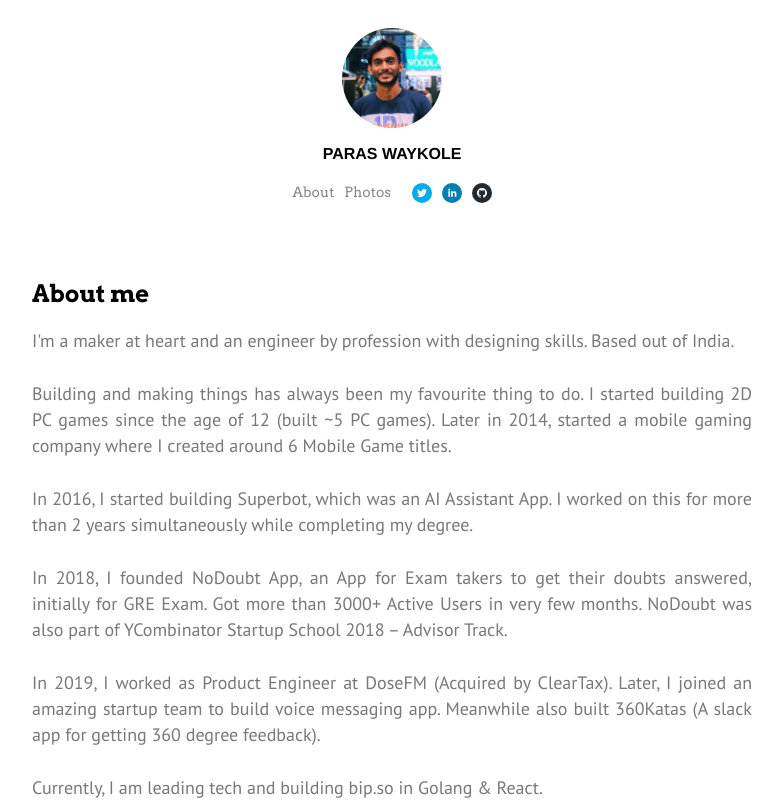
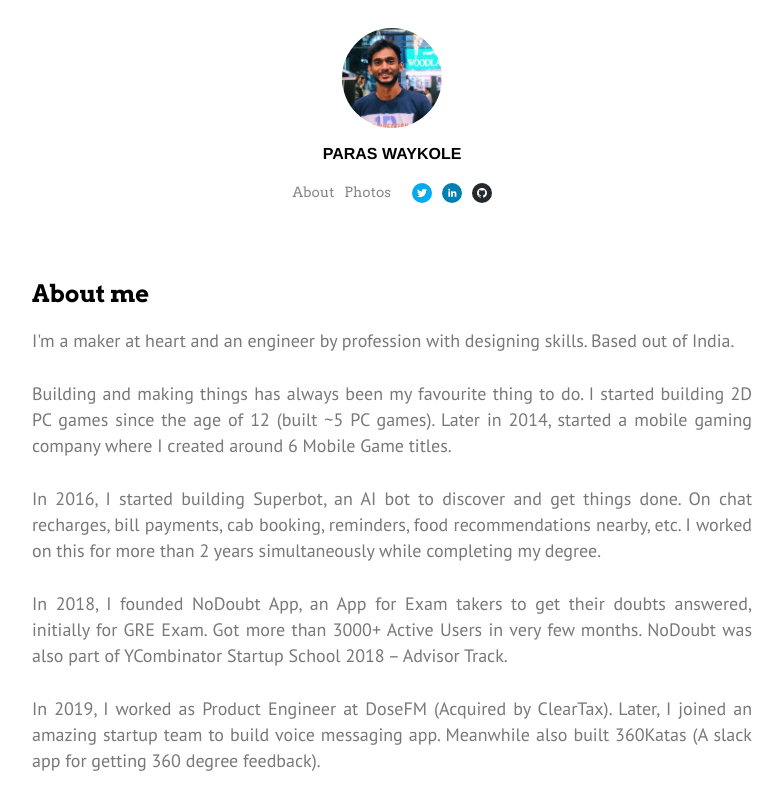
Before and after one commit to paraswaykole/paraswaykole-personal-website, a Next.js app: page / in a window 1280 px wide. Shown: the top 800 px of the page, without its empty margins (248-1031 px from the left). Built offline with nearby package versions, Linux system fonts and the light colour scheme.

Commit message:
update about

```diff
--- a/pages/index.js
+++ b/pages/index.js
@@ -23,9 +23,9 @@ export default function Home() {
             Later in 2014, started a mobile gaming company where I created around 6 Mobile Game titles.
           </p>
           <p>
-            In 2016, I started building Superbot, which was an AI
-            Assistant App. I worked on this for more
-            than 2 years simultaneously while completing my degree.
+            In 2016, I started building Superbot, an AI bot to discover and get things done.
+            On chat recharges, bill payments, cab booking, reminders, food recommendations nearby, etc.
+            I worked on this for more than 2 years simultaneously while completing my degree.
           </p>
           <p>
             In 2018, I founded NoDoubt App, an App for Exam takers to get their
```
Also changed, not shown: 3 other files (tests, documents, lock files or other folders).
